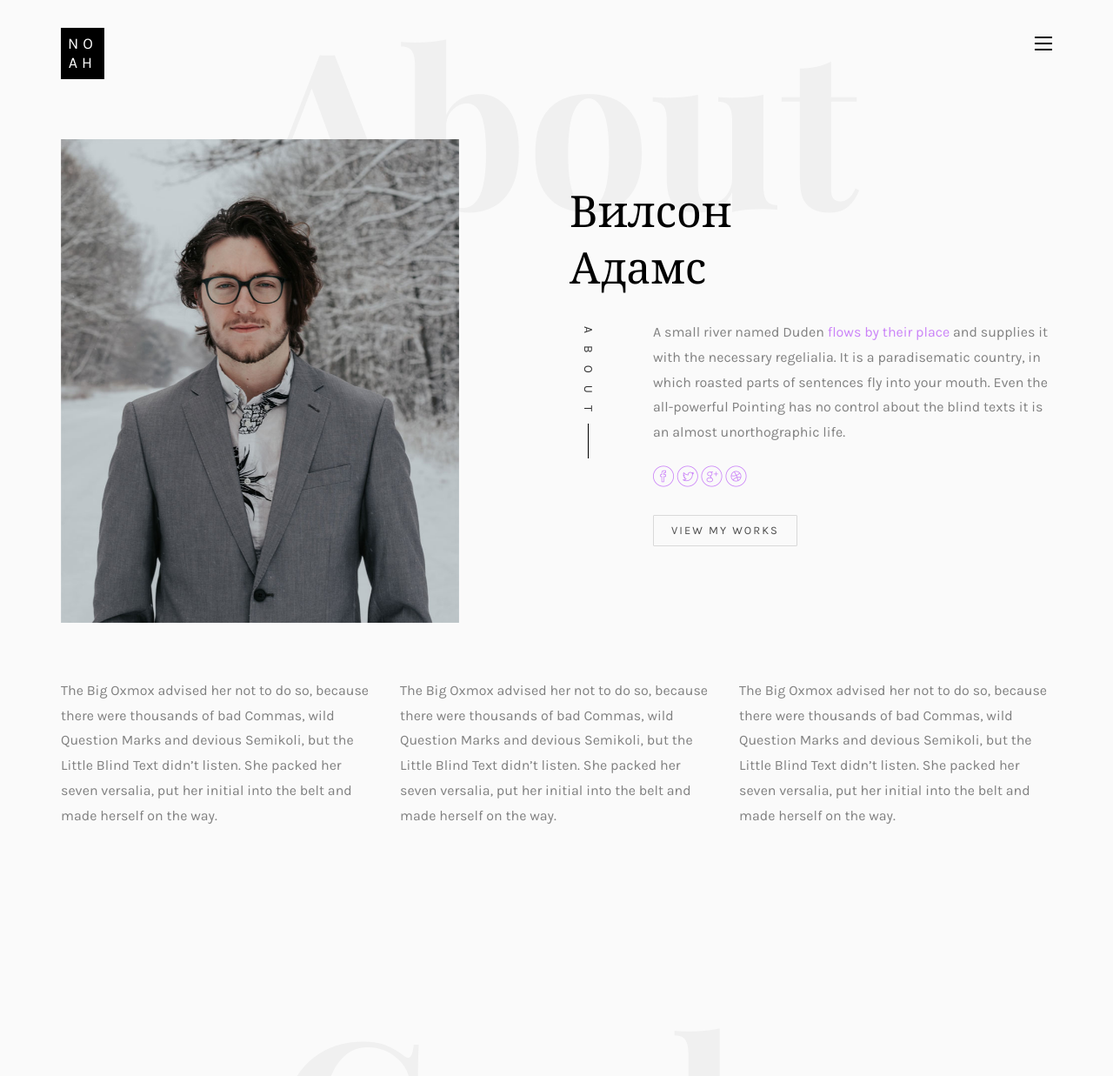
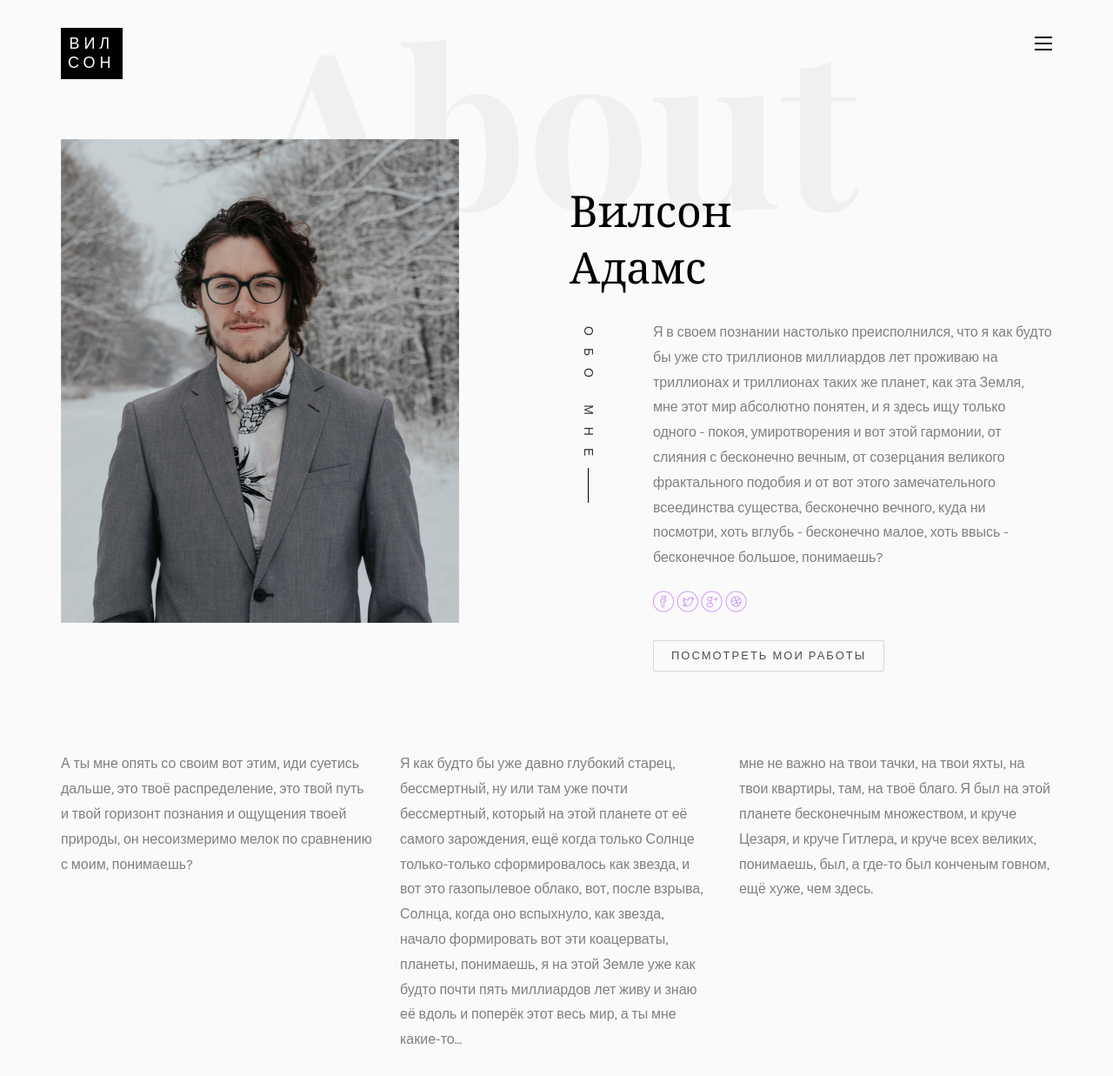
Before and after one commit to ochepyatka/resume, a plain HTML site: page about.html in a window 1280 px wide. Shown: the top 1237 px of the page at 87% size. Drawn offline with nearby package versions, Linux system fonts and the light colour scheme; files whose address does not match are found by name; a web font is replaced by a local one.

Commit message:
Update about.html

```diff
--- a/about.html
+++ b/about.html
@@ -102,7 +102,7 @@
 				<div class="row">
 					<div class="col-md-12">
 						<div class="colorlib-navbar-brand">
-							<a class="colorlib-logo" href="index.html"><span>No</span><span>ah</span></a>
+							<a class="colorlib-logo" href="index.html"><span>Вил</span><span>сон</span></a>
 						</div>
 						<a href="#" class="js-colorlib-nav-toggle colorlib-nav-toggle"><i></i></a>
 					</div>
@@ -123,29 +123,29 @@
 							<h2><span>Вилсон</span><span>Адамс</span></h2>
 							<div class="desc">
 								<div class="rotate">
-									<h2 class="heading">About</h2>
+									<h2 class="heading">Обо мне</h2>
 								</div>
-								<p>A small river named Duden <a href="#">flows by their place</a> and supplies it with the necessary regelialia. It is a paradisematic country, in which roasted parts of sentences fly into your mouth. Even the all-powerful Pointing has no control about the blind texts it is an almost unorthographic life.</p>
+								<p>Я в своем познании настолько преисполнился, что я как будто бы уже сто триллионов миллиардов лет проживаю на триллионах и триллионах таких же планет, как эта Земля, мне этот мир абсолютно понятен, и я здесь ищу только одного - покоя, умиротворения и вот этой гармонии, от слияния с бесконечно вечным, от созерцания великого фрактального подобия и от вот этого замечательного всеединства существа, бесконечно вечного, куда ни посмотри, хоть вглубь - бесконечно малое, хоть ввысь - бесконечное большое, понимаешь?</p>
 								<p class="colorlib-social-icons">
 									<a href="#"><i class="icon-facebook4"></i></a>
 									<a href="#"><i class="icon-twitter3"></i></a>
 									<a href="#"><i class="icon-googleplus"></i></a>
 									<a href="#"><i class="icon-dribbble2"></i></a>
 								</p>
-								<p><a href="work.html" class="btn btn-primary btn-outline">View My Works</a></p>
+								<p><a href="work.html" class="btn btn-primary btn-outline">Посмотреть мои работы</a></p>
 							</div>
 						</div>
 					</div>
 				</div>
 				<div class="row">
 					<div class="col-md-4 animate-box">
-						<p>The Big Oxmox advised her not to do so, because there were thousands of bad Commas, wild Question Marks and devious Semikoli, but the Little Blind Text didn’t listen. She packed her seven versalia, put her initial into the belt and made herself on the way.</p>
+						<p>А ты мне опять со своим вот этим, иди суетись дальше, это твоё распределение, это твой путь и твой горизонт познания и ощущения твоей природы, он несоизмеримо мелок по сравнению с моим, понимаешь?</p>
 					</div>
 					<div class="col-md-4 animate-box">
-						<p>The Big Oxmox advised her not to do so, because there were thousands of bad Commas, wild Question Marks and devious Semikoli, but the Little Blind Text didn’t listen. She packed her seven versalia, put her initial into the belt and made herself on the way.</p>
+						<p>Я как будто бы уже давно глубокий старец, бессмертный, ну или там уже почти бессмертный, который на этой планете от её самого зарождения, ещё когда только Солнце только-только сформировалось как звезда, и вот это газопылевое облако, вот, после взрыва, Солнца, когда оно вспыхнуло, как звезда, начало формировать вот эти коацерваты, планеты, понимаешь, я на этой Земле уже как будто почти пять миллиардов лет живу и знаю её вдоль и поперёк этот весь мир, а ты мне какие-то...</p>
 					</div>
 					<div class="col-md-4 animate-box">
-						<p>The Big Oxmox advised her not to do so, because there were thousands of bad Commas, wild Question Marks and devious Semikoli, but the Little Blind Text didn’t listen. She packed her seven versalia, put her initial into the belt and made herself on the way.</p>
+						<p>мне не важно на твои тачки, на твои яхты, на твои квартиры, там, на твоё благо. Я был на этой планете бесконечным множеством, и круче Цезаря, и круче Гитлера, и круче всех великих, понимаешь, был, а где-то был конченым говном, ещё хуже, чем здесь.</p>
 					</div>
 				</div>
 			</div>
```
